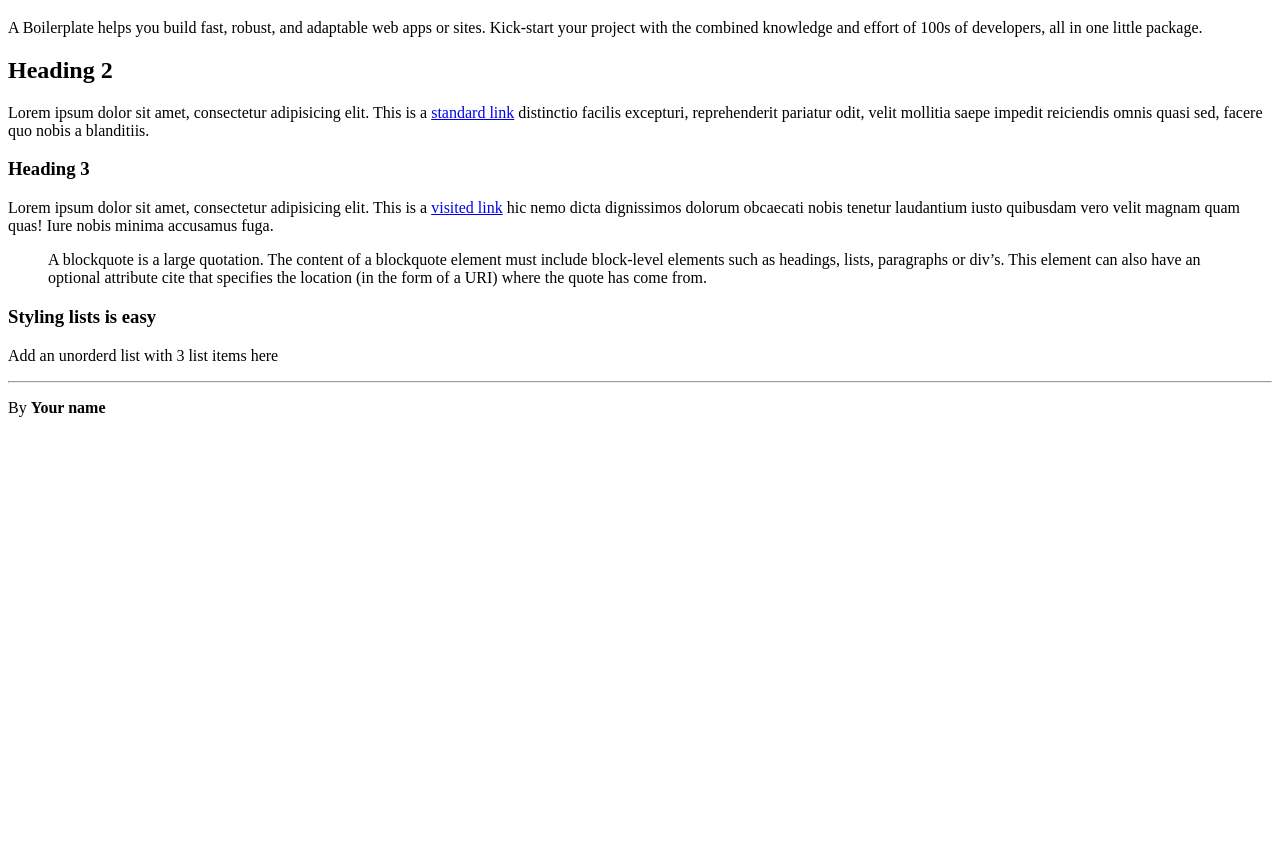
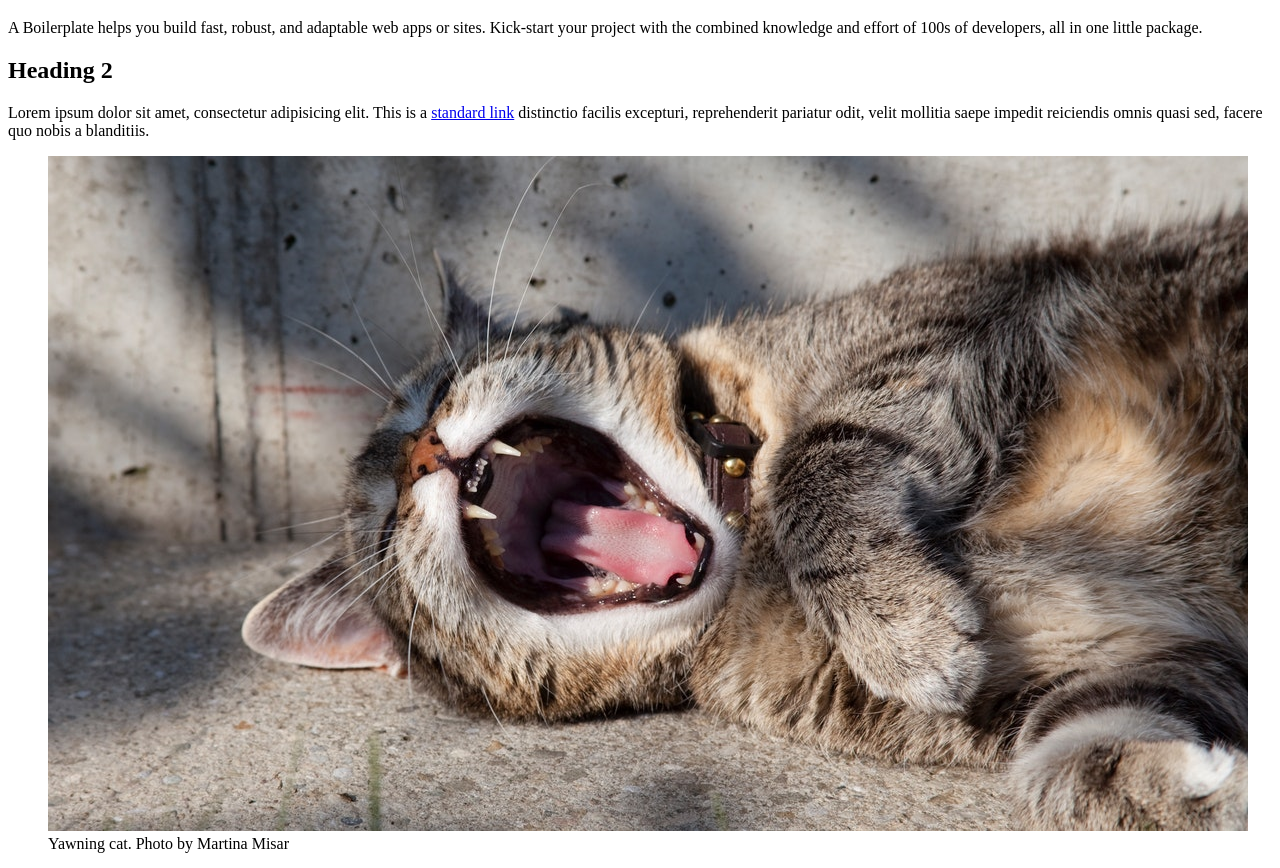
Before and after one commit to mct-ui/html5-boilerplate-BrianCuppen, a plain HTML site: page index.html in a window 1280 px wide. Shown: the part 61-929 px from the top of the page. Before the commit the page ends 800 px from the top, so only its background shows below. Drawn offline with Linux system fonts and the light colour scheme.

Commit message:
added image of yawning cat

```diff
--- a/index.html
+++ b/index.html
@@ -24,6 +24,10 @@
         <p>
             Lorem ipsum dolor sit amet, consectetur adipisicing elit. This is a <a href="test.com">standard link</a> distinctio facilis excepturi, reprehenderit pariatur odit, velit mollitia saepe impedit reiciendis omnis quasi sed, facere quo nobis a blanditiis.
         </p>
+        <figure>
+            <img src="img/yawning-cat.jpeg" alt="This is a picture of a jawning cat">
+                <figcaption>Yawning cat. Photo by Martina Misar</figcaption>
+        </figure>
         <h3>
             Heading 3
         </h3>
```
